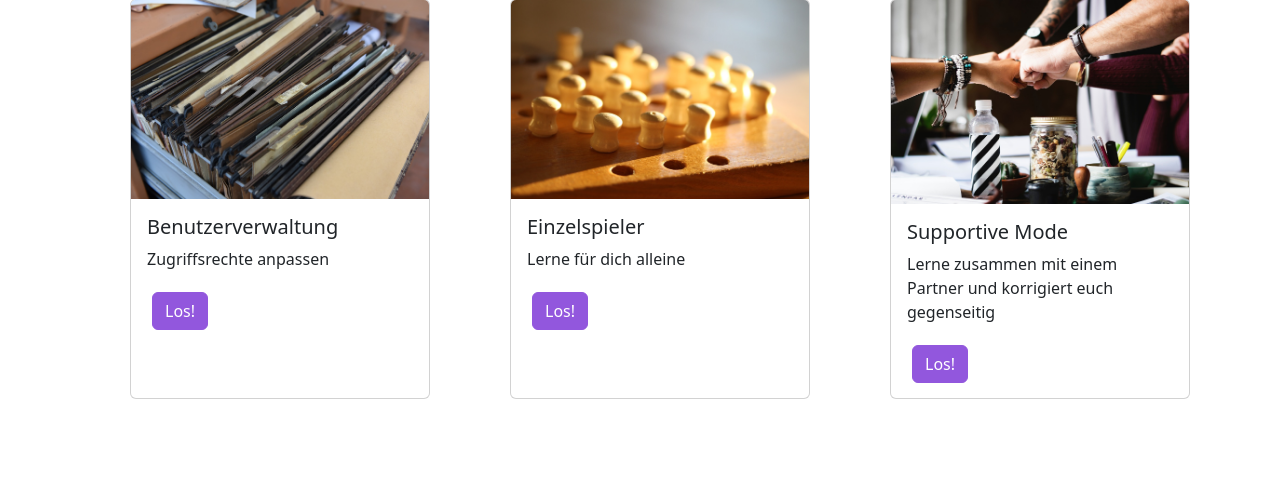
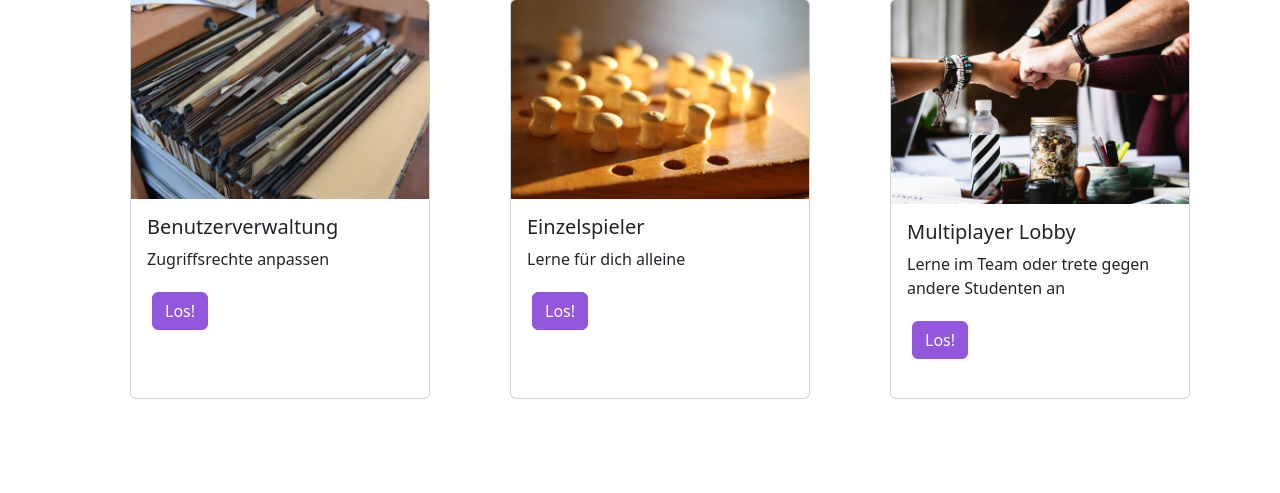
Before and after one commit to geraldholzer/mindmaze, a PHP site: page /src/html-php-view/home.php in a window 1280 px wide. Shown: the part 185-678 px from the top of the page. Run offline with PHP 8.4, Linux system fonts and the light colour scheme; the visitor is signed in with stand-in values (Sample User, id 1); some libraries are stand-ins or nearby versions.

Commit message:
Kartenanpassung mit Links

```diff
--- a/src/html-php-view/home.php
+++ b/src/html-php-view/home.php
@@ -129,7 +129,7 @@
           <div class="card-body">
             <h5 class="card-title">Einzelspieler</h5>
             <p class="card-text">Lerne für dich alleine</p>
-            <a href="#" class="btn btn-primary btn-custom">Los!</a>
+            <a href="./singleplayer.php" class="btn btn-primary btn-custom">Los!</a>
           </div>
         </div>
       </div>
@@ -137,29 +137,19 @@
         <div class="card m-5" style="width: 300px; height: 400px;">
           <img class="card-img-top" src="../../img/people-2569234_1280.jpg" alt="Card image cap">
           <div class="card-body">
-            <h5 class="card-title">Supportive Mode</h5>
-            <p class="card-text">Lerne zusammen mit einem Partner und korrigiert euch gegenseitig</p>
-            <a href="#" class="btn btn-primary btn-custom">Los!</a>
+            <h5 class="card-title">Multiplayer Lobby</h5>
+            <p class="card-text">Lerne im Team oder trete gegen andere Studenten an</p>
+            <a href="./lobby.php" class="btn btn-primary btn-custom">Los!</a>
           </div>
         </div>
       </div>
       <div class="col-md-4 col-sm-6">
         <div class="card m-5" style="width: 300px; height: 400px;">
-          <img class="card-img-top" src="../../img\checkmate-1511866_1280.jpg" alt="Card image cap">
+          <img class="card-img-top" src="../../img\question-mark-1872634_1920.jpg" alt="Card image cap">
           <div class="card-body">
-            <h5 class="card-title">Versus</h5>
-            <p class="card-text">Trete gegen einen Gegner an und vergleicht euer Wissen in einem Quiz</p>
-            <a href="#" class="btn btn-primary btn-custom">Los!</a>
-          </div>
-        </div>
-      </div>
-      <div class="col-md-4 col-sm-6">
-        <div class="card m-5" style="width: 300px; height: 400px;">
-          <img class="card-img-top" src="../../img\sunset-1807524_1280.jpg" alt="Card image cap">
-          <div class="card-body">
-            <h5 class="card-title">Team</h5>
-            <p class="card-text">Testet euer Wissen als Team</p>
-            <a href="#" class="btn btn-primary btn-custom">Los!</a>
+            <h5 class="card-title">Fragen</h5>
+            <p class="card-text">Reiche deine eigenen Fragen ein</p>
+            <a href="./questions.php" class="btn btn-primary btn-custom">Los!</a>
           </div>
         </div>
       </div>
@@ -169,7 +159,17 @@
           <div class="card-body">
             <h5 class="card-title">Profil</h5>
             <p class="card-text">Ändere deine Benutzereinstellungen</p>
-            <a href="#" class="btn btn-primary btn-custom">Los!</a>
+            <a href="./profile.php" class="btn btn-primary btn-custom">Los!</a>
+          </div>
+        </div>
+      </div>
+      <div class="col-md-4 col-sm-6">
+        <div class="card m-5" style="width: 300px; height: 400px;">
+          <img class="card-img-top" src="../../img\graph-1019845_1280.jpg" alt="Card image cap">
+          <div class="card-body">
+            <h5 class="card-title">Statistik</h5>
+            <p class="card-text">Sieh dir die Statistik deiner bisherigen Spiele an</p>
+            <a href="./statistik.php" class="btn btn-primary btn-custom">Los!</a>
           </div>
         </div>
       </div>
```
